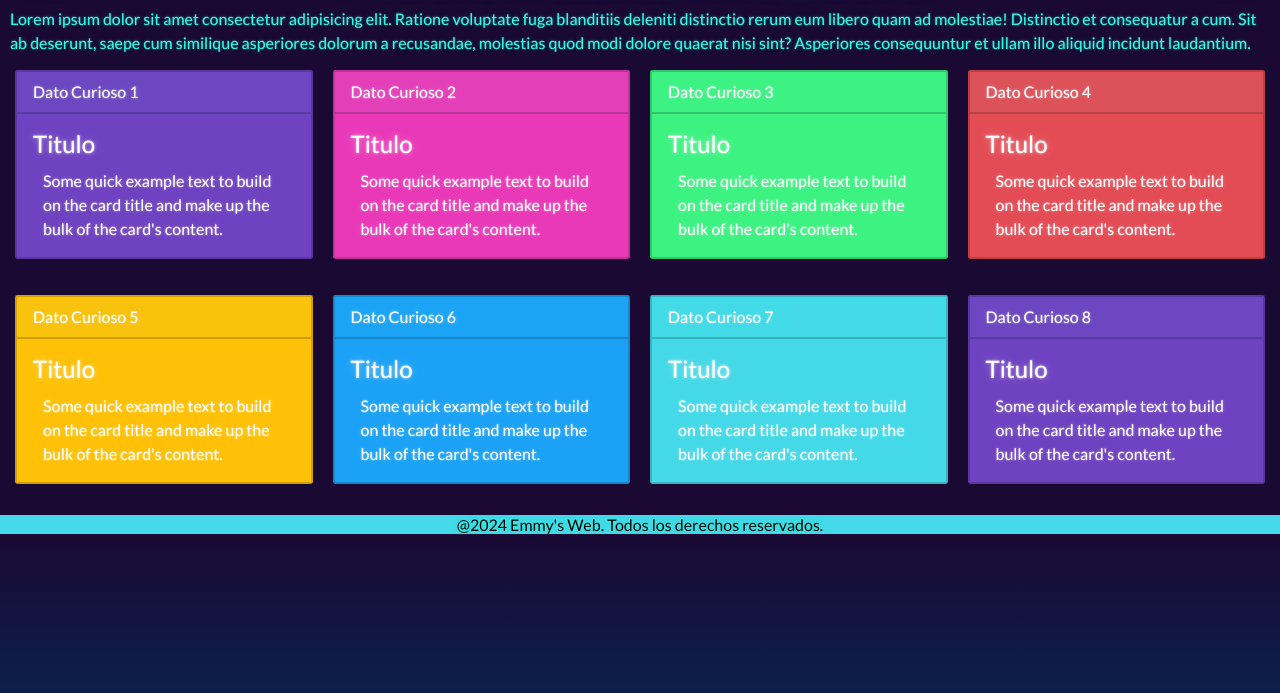
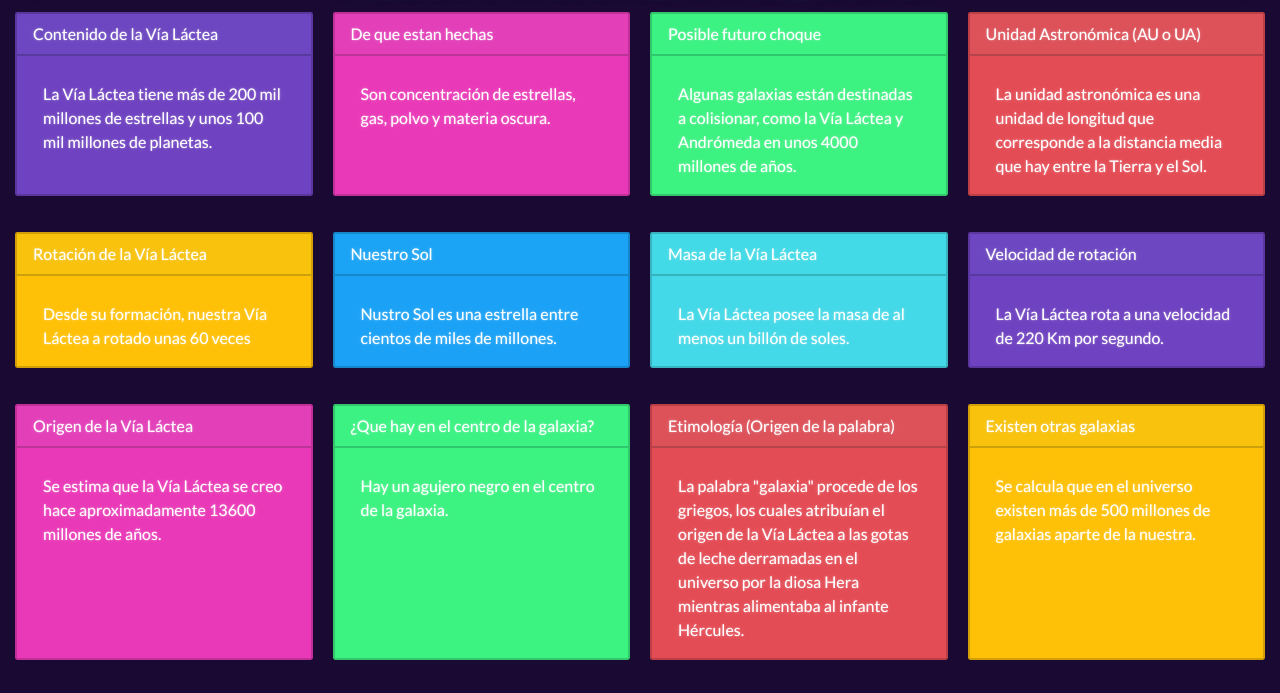
Before and after one commit to Memy16/galaxias.fisica.itsp, a plain HTML site: page pages/datoscuriosos.html in a window 1280 px wide. Shown: the part 107-800 px from the top of the page. Drawn offline with nearby package versions, Linux system fonts and the light colour scheme.

Commit message:
Datos Curiosos agregados

```diff
--- a/pages/datoscuriosos.html
+++ b/pages/datoscuriosos.html
@@ -53,65 +53,93 @@
         <main>
             <section>
                 <h1>Datos Curiosos sobre las galaxias</h1>
-                <p>Lorem ipsum dolor sit amet consectetur adipisicing elit. Ratione voluptate fuga blanditiis deleniti distinctio rerum eum libero quam ad molestiae! Distinctio et consequatur a cum. Sit ab deserunt, saepe cum similique asperiores dolorum a recusandae, molestias quod modi dolore quaerat nisi sint? Asperiores consequuntur et ullam illo aliquid incidunt laudantium.</p>
             </section>
             <section class="grids">
             <div class="card text-white bg-primary mb-3" style="max-width: 20rem;">
-                <div class="card-header">Dato Curioso 1</div>
+                <div class="card-header">Contenido de la Vía Láctea</div>
                 <div class="card-body">
-                    <h4 class="card-title">Titulo</h4>
-                    <p class="card-text">Some quick example text to build on the card title and make up the bulk of the card's content.</p>
+                    <p class="card-text">La Vía Láctea tiene más de 200 mil millones de estrellas y unos 100 mil millones de planetas.</p>
                 </div>
                 </div>
                 <div class="card text-white bg-secondary mb-3" style="max-width: 20rem;">
-                <div class="card-header">Dato Curioso 2</div>
+                <div class="card-header">De que estan hechas</div>
                 <div class="card-body">
-                    <h4 class="card-title">Titulo</h4>
-                    <p class="card-text">Some quick example text to build on the card title and make up the bulk of the card's content.</p>
+                    <p class="card-text">Son concentración de estrellas, gas, polvo y materia oscura.</p>
                 </div>
                 </div>
                 <div class="card text-white bg-success mb-3" style="max-width: 20rem;">
-                <div class="card-header">Dato Curioso 3</div>
+                <div class="card-header">Posible futuro choque</div>
                 <div class="card-body">
-                    <h4 class="card-title">Titulo</h4>
-                    <p class="card-text">Some quick example text to build on the card title and make up the bulk of the card's content.</p>
+                    <p class="card-text">Algunas galaxias están destinadas a colisionar, como la Vía Láctea y Andrómeda en unos 4000 millones de años.</p>
                 </div>
                 </div>
                 <div class="card text-white bg-danger mb-3" style="max-width: 20rem;">
-                <div class="card-header">Dato Curioso 4</div>
+                <div class="card-header">Unidad Astronómica (AU o UA)</div>
                 <div class="card-body">
-                    <h4 class="card-title">Titulo</h4>
-                    <p class="card-text">Some quick example text to build on the card title and make up the bulk of the card's content.</p>
+
+                    <p class="card-text">La unidad astronómica es una unidad de longitud que corresponde a la distancia media que hay entre la Tierra y el Sol.</p>
                 </div>
                 </div>
                 <div class="card text-white bg-warning mb-3" style="max-width: 20rem;">
-                <div class="card-header">Dato Curioso 5</div>
+                <div class="card-header">Rotación de la Vía Láctea</div>
                 <div class="card-body">
-                    <h4 class="card-title">Titulo</h4>
-                    <p class="card-text">Some quick example text to build on the card title and make up the bulk of the card's content.</p>
+                    <p class="card-text">Desde su formación, nuestra Vía Láctea a rotado unas 60 veces</p>
                 </div>
                 </div>
             <div class="card text-white bg-info mb-3" style="max-width: 20rem;">
-                <div class="card-header">Dato Curioso 6</div>
+                <div class="card-header">Nuestro Sol</div>
                 <div class="card-body">
-                    <h4 class="card-title">Titulo</h4>
-                    <p class="card-text">Some quick example text to build on the card title and make up the bulk of the card's content.</p>
+                    <p class="card-text">Nustro Sol es una estrella entre cientos de miles de millones.</p>
                 </div>
             </div>
                 <div class="card bg-light mb-3" style="max-width: 20rem;">
-                <div class="card-header">Dato Curioso 7</div>
+                <div class="card-header">Masa de la Vía Láctea</div>
                 <div class="card-body">
-                    <h4 class="card-title">Titulo</h4>
-                    <p class="card-text">Some quick example text to build on the card title and make up the bulk of the card's content.</p>
+                    <p class="card-text">La Vía Láctea posee la masa de al menos un billón de soles.</p>
                 </div>
             </div>
             <div class="card text-white bg-primary mb-3" style="max-width: 20rem;">
-                <div class="card-header">Dato Curioso 8</div>
-                <div class="card-body">
-                    <h4 class="card-title">Titulo</h4>
-                    <p class="card-text">Some quick example text to build on the card title and make up the bulk of the card's content.</p>
-                </div>
-                </div>
+            <div class="card-header">Velocidad de rotación</div>
+            <div class="card-body">
+                <p class="card-text">La Vía Láctea rota a una velocidad de 220 Km por segundo.</p>
+            </div>
+            </div>
+            <div class="card text-white bg-secondary mb-3" style="max-width: 20rem;">
+            <div class="card-header">Origen de la Vía Láctea</div>
+            <div class="card-body">
+                <p class="card-text">Se estima que la Vía Láctea se creo hace aproximadamente 13600 millones de años.</p>
+            </div>
+            </div>
+            <div class="card text-white bg-success mb-3" style="max-width: 20rem;">
+            <div class="card-header">¿Que hay en el centro de la galaxia?</div>
+            <div class="card-body">
+                <p class="card-text">Hay un agujero negro en el centro de la galaxia.</p>
+            </div>
+            </div>
+            <div class="card text-white bg-danger mb-3" style="max-width: 20rem;">
+            <div class="card-header">Etimología (Origen de la palabra)</div>
+            <div class="card-body">
+                <p class="card-text">La palabra "galaxia" procede de los griegos, los cuales atribuían el origen de la Vía Láctea a las gotas de leche derramadas en el universo por la diosa Hera mientras alimentaba al infante Hércules.</p>
+            </div>
+            </div>
+            <div class="card text-white bg-warning mb-3" style="max-width: 20rem;">
+            <div class="card-header">Existen otras galaxias</div>
+            <div class="card-body">
+                <p class="card-text">Se calcula que en el universo existen más de 500 millones de galaxias aparte de la nuestra.</p>
+            </div>
+            </div>
+            <div class="card text-white bg-info mb-3" style="max-width: 20rem;">
+            <div class="card-header">La estrella más grande de la galaxia</div>
+            <div class="card-body">
+                <p class="card-text">UY Scuti es la estrella más grande registrada de nuestra galaxia con un tamaño de 1708 veces el tamaño del Sol.</p>
+            </div>
+            </div>
+            <div class="card bg-light mb-3" style="max-width: 20rem;">
+            <div class="card-header">Diferentes formas de las galaxias</div>
+            <div class="card-body">
+                <p class="card-text">Las galaxias poseen diferentes tamaños y formas, estas pueden ser espirales, elípticas, lenticulares e irregulares.</p>
+            </div>
+            </div>
         </section>
         </main>
         <footer>
```
